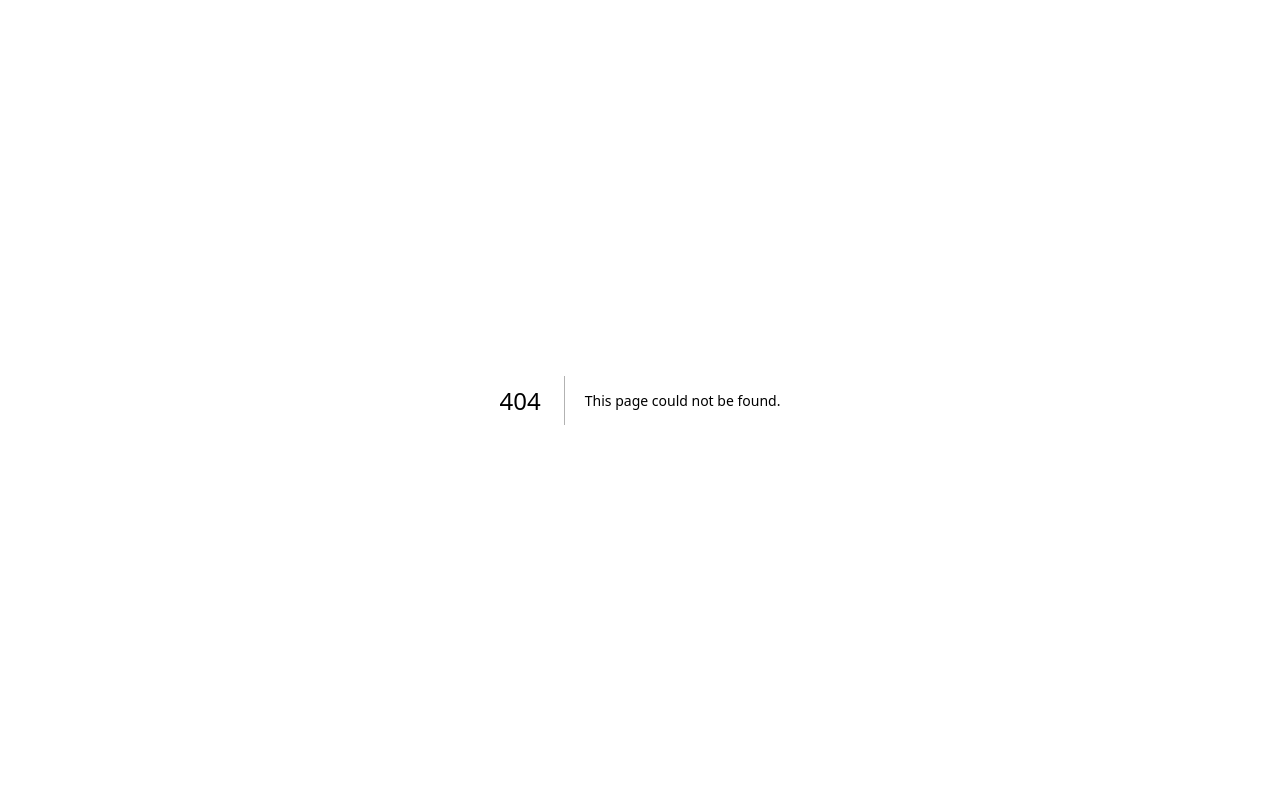
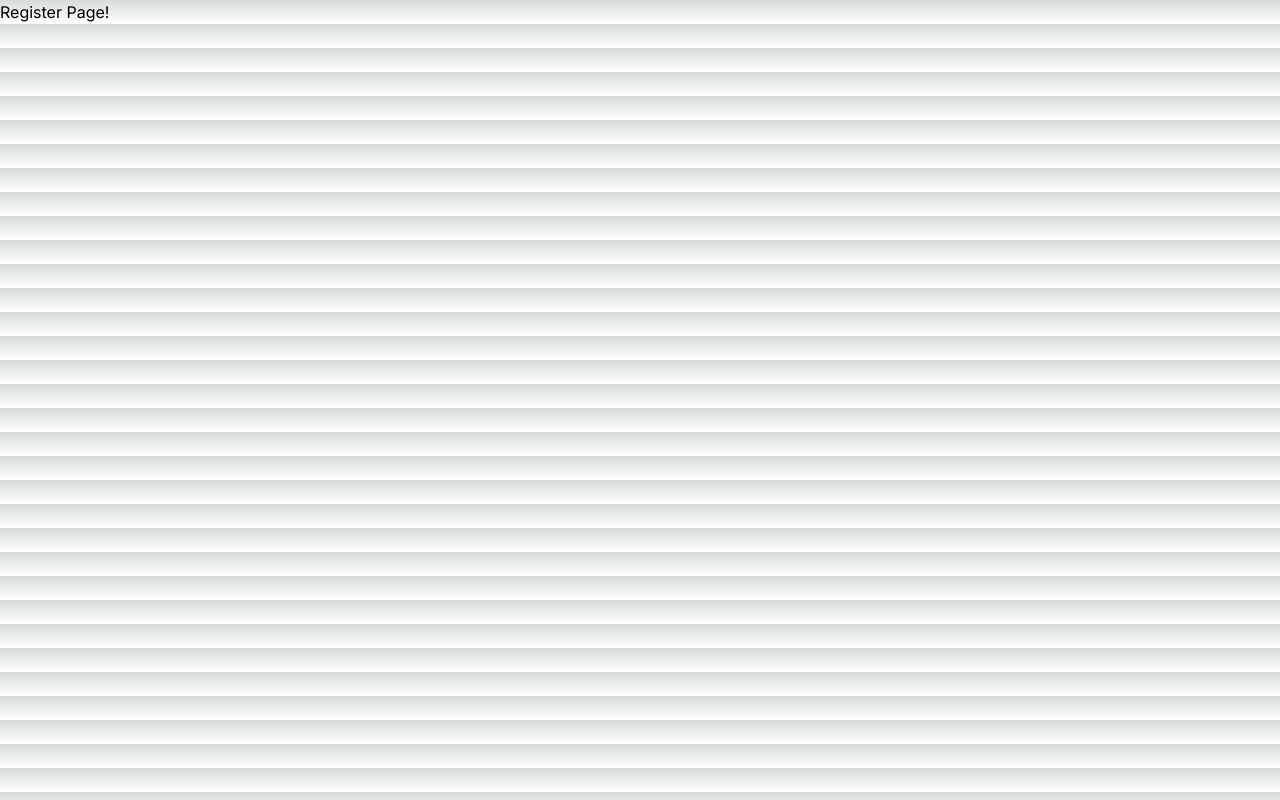
Before and after one commit to Surandra-talent/Next-js-assignments, a Next.js app: page /register in a window 1280 px wide. Before the commit this address had no page. Built offline with nearby package versions, Linux system fonts and the light colour scheme.

Commit message:
route groups example

```diff
--- /dev/null
+++ b/src/app/(auth)/login/page.tsx
@@ -0,0 +1,3 @@
+export default function Login() {
+    return <h1>Login Page!</h1>
+}
--- /dev/null
+++ b/src/app/(auth)/register/page.tsx
@@ -0,0 +1,3 @@
+export default function Register() {
+    return <h1>Register Page!</h1>
+}
```
